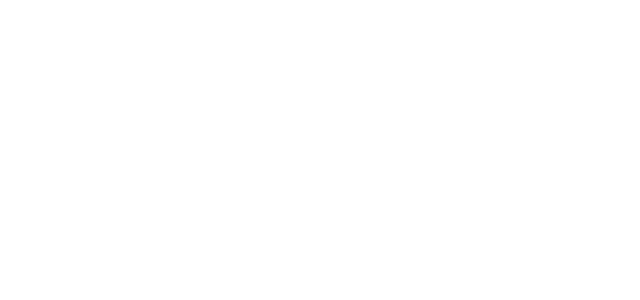
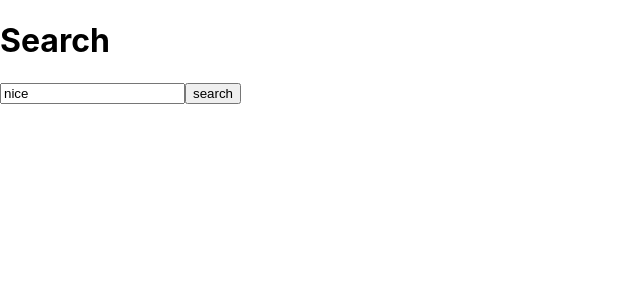
Before and after one commit to syamtrax/microservices, a React (Create React App) app in the folder client/: page /search in a window 1280 px wide. Before the commit this address had no page. Shown: the top 300 px of the page, without its empty margins (0-640 px from the left). Built offline with nearby package versions, Linux system fonts and the light colour scheme.

Commit message:
update frontend for cart

```diff
--- a/client/src/App.js
+++ b/client/src/App.js
@@ -1,6 +1,7 @@
 import Homepage from './Pages/Homepage.js'
 import Lists from './Pages/Lists.js'
 import Cart from "./Pages/Cart"
+import Search from './Pages/Search.js'
 import { BrowserRouter, Route, Routes } from 'react-router-dom'
 
 function App() {
@@ -10,7 +11,8 @@ function App() {
         <Routes>
           <Route path="/" exact element={<Homepage/>} />
           <Route path="/Lists" exact element={<Lists />} />
-          <Route path="/cart" exact element = {<Cart/>}/>
+          <Route path="/cart" exact element={<Cart />} />
+          <Route path='/search' exact element={<Search />} />
         </Routes>
       </BrowserRouter>
     </div>
--- a/client/src/Pages/Cart.js
+++ b/client/src/Pages/Cart.js
@@ -1,3 +1,5 @@
+
+import $ from 'jquery'
 
 // eslint-disable-next-line no-empty-pattern
 const Cart = ({ }) => {
@@ -13,10 +15,6 @@ const Cart = ({ }) => {
         { "id": 998, "product_name": "Steam Pan - Half Size Deep", "price": "$44.37", "rating": 4.9, "location": "Arras", "sold": 15 },
         { "id": 999, "product_name": "Lamb - Pieces, Diced", "price": "$60.72", "rating": 3.8, "location": "Trollhättan", "sold": 60 },
     ]
-
-    const handleClick = () => {
-
-    }
 
 
     return <>
@@ -48,9 +46,11 @@ const Cart = ({ }) => {
                     }
                 </tbody>
             </table>
-
-            <button onClick={handleClick}>checkout</button>
         </div>
+        <form action="/checkout" method="POST">
+            <input type="hidden" name="cart" value={cart.map(item => item.id)} />
+            <input type="submit" value="checkout" />
+            </form>
     </>
 }
 
--- a/client/src/Pages/Homepage.js
+++ b/client/src/Pages/Homepage.js
@@ -9,6 +9,10 @@ function Homepage() {
       <Link to="/cart">
         <button>Cart</button>
       </Link>
+      <Link to="/search">
+        <button>Search</button>
+      </Link>
+
     </div>
   );
 }
--- /dev/null
+++ b/client/src/Pages/Search.js
@@ -0,0 +1,27 @@
+import {useState} from 'react';
+
+const Search = () => {
+    const [search, setSearch] = useState('nice');
+
+    function handleChange(e) {
+        setSearch(e.value);
+    }
+    function handleSubmit(e) {
+        e.preventDefault()
+        console.log(search)
+    }
+
+
+    return (
+        <div>
+            <h1>Search</h1>
+            <form onSubmit={handleSubmit}>
+            <input value={search} onChange={handleChange}></input>
+            <input type="submit" value="search"/>
+            </form>
+
+        </div>
+    );
+}
+
+export default Search
```
Also changed, not shown: 1 other file (tests, documents, lock files or other folders). Lines whose indentation alone changed are shown as unchanged.
